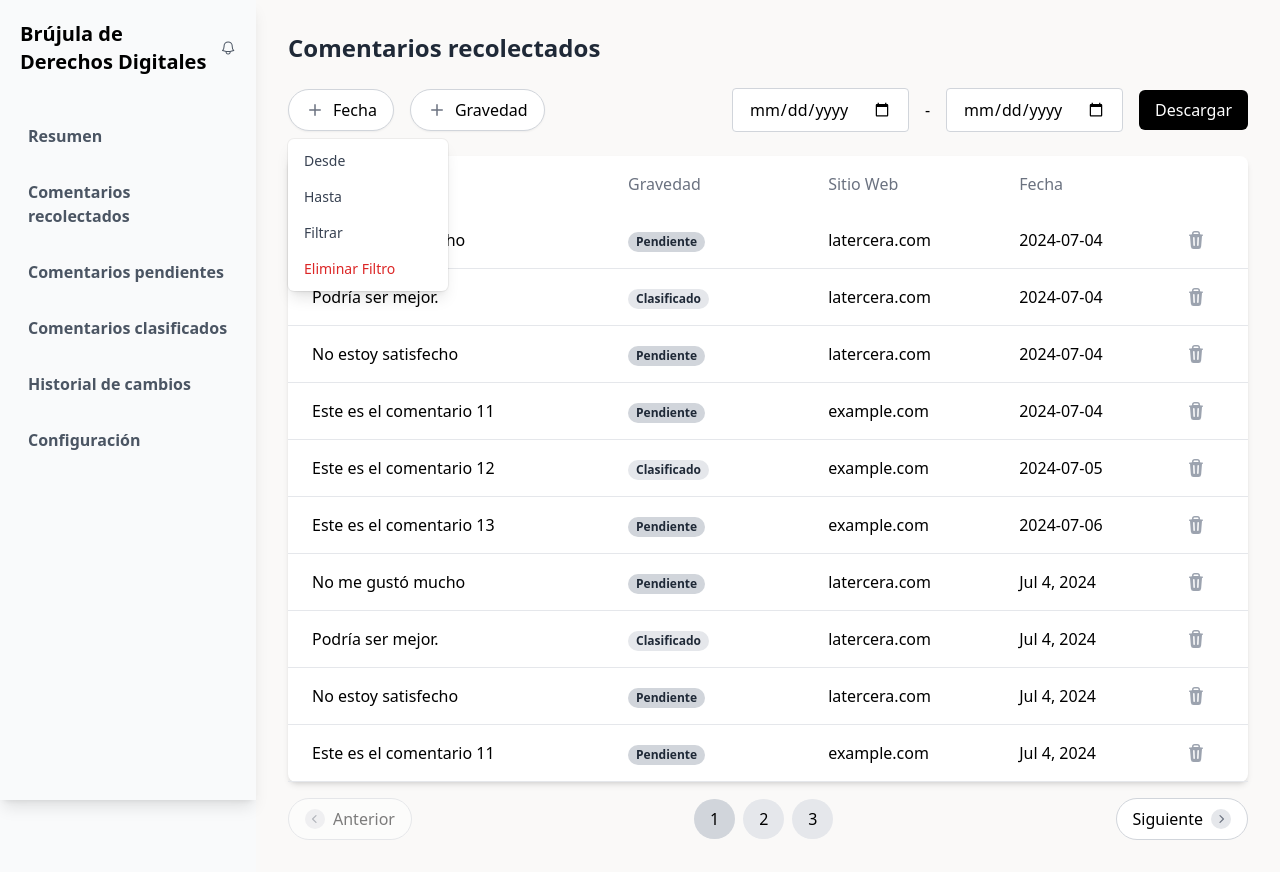
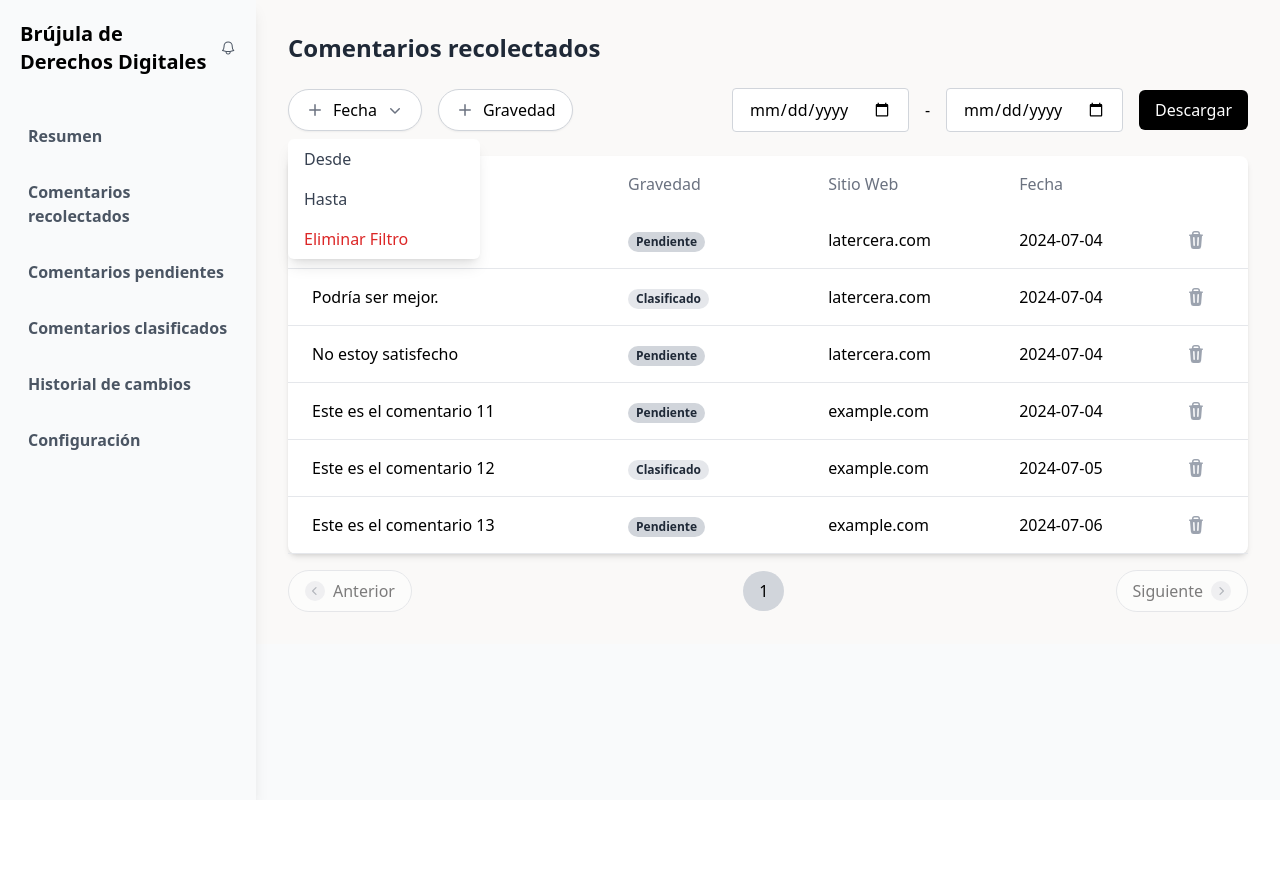
Before and after one commit to MelanieSeg/brujuladederechos, a React (Create React App) app in the folder frontend/: page /comentarios-recolectados in a window 1280 px wide. Both pictures are taken after a click on the button "Fecha". After the commit the page ends 800 px from the top, so only its background shows below. Built offline with nearby package versions, Linux system fonts and the light colour scheme.

Commit message:
Implementacion de Funcionamineto de filtrado por fecha de la vista comentarios recolectados

```diff
--- a/frontend/src/components/ComentariosRecolectados.js
+++ b/frontend/src/components/ComentariosRecolectados.js
@@ -1,5 +1,5 @@
 import React, { useState, useRef, useEffect } from 'react';
-import { TrashIcon, PlusIcon, ChevronRightIcon, ChevronLeftIcon } from '@heroicons/react/20/solid';
+import { TrashIcon, PlusIcon, ChevronRightIcon, ChevronLeftIcon, ChevronDownIcon } from '@heroicons/react/20/solid';
 
 export default function ComentariosRecolectados() {
     const [comentarios, setComentarios] = useState([
@@ -10,33 +10,11 @@ export default function ComentariosRecolectados() {
         { comentario: 'Este es el comentario 12', gravedad: 'Clasificado', sitio: 'example.com', fecha: '2024-07-05' },
         { comentario: 'Este es el comentario 13', gravedad: 'Pendiente', sitio: 'example.com', fecha: '2024-07-06' },
         // ... (más comentarios)
-
-
-        { comentario: 'No me gustó mucho', gravedad: 'Pendiente', sitio: 'latercera.com', fecha: 'Jul 4, 2024' },
-        { comentario: 'Podría ser mejor.', gravedad: 'Clasificado', sitio: 'latercera.com', fecha: 'Jul 4, 2024' },
-        { comentario: 'No estoy satisfecho', gravedad: 'Pendiente', sitio: 'latercera.com', fecha: 'Jul 4, 2024' },
-        // Añadir más comentarios según sea necesario
-        // ...
-        { comentario: 'Este es el comentario 11', gravedad: 'Pendiente', sitio: 'example.com', fecha: 'Jul 4, 2024' },
-        { comentario: 'Este es el comentario 12', gravedad: 'Clasificado', sitio: 'example.com', fecha: 'Jul 5, 2024' },
-        { comentario: 'Este es el comentario 13', gravedad: 'Pendiente', sitio: 'example.com', fecha: 'Jul 6, 2024' },
-        { comentario: 'Este es el comentario 11', gravedad: 'Pendiente', sitio: 'example.com', fecha: 'Jul 4, 2024' },
-        { comentario: 'Este es el comentario 12', gravedad: 'Clasificado', sitio: 'example.com', fecha: 'Jul 5, 2024' },
-        { comentario: 'Este es el comentario 13', gravedad: 'Pendiente', sitio: 'example.com', fecha: 'Jul 6, 2024' },
-        { comentario: 'Este es el comentario 11', gravedad: 'Pendiente', sitio: 'example.com', fecha: 'Jul 4, 2024' },
-        { comentario: 'Este es el comentario 12', gravedad: 'Clasificado', sitio: 'example.com', fecha: 'Jul 5, 2024' },
-        { comentario: 'Este es el comentario 13', gravedad: 'Pendiente', sitio: 'example.com', fecha: 'Jul 6, 2024' },
-        { comentario: 'Este es el comentario 11', gravedad: 'Pendiente', sitio: 'example.com', fecha: 'Jul 4, 2024' },
-        { comentario: 'Este es el comentario 12', gravedad: 'Clasificado', sitio: 'example.com', fecha: 'Jul 5, 2024' },
-        { comentario: 'Este es el comentario 13', gravedad: 'Pendiente', sitio: 'example.com', fecha: 'Jul 6, 2024' },
-        { comentario: 'Este es el comentario 11', gravedad: 'Pendiente', sitio: 'example.com', fecha: 'Jul 4, 2024' },
-        { comentario: 'Este es el comentario 12', gravedad: 'Clasificado', sitio: 'example.com', fecha: 'Jul 5, 2024' },
-        { comentario: 'Este es el comentario 13', gravedad: 'Pendiente', sitio: 'example.com', fecha: 'Jul 6, 2024' },
-        // Puedes seguir añadiendo comentarios para hacer más pruebas
     ]);
 
     const [isDropdownOpen, setDropdownOpen] = useState(false);
     const [isDateDropdownOpen, setIsDateDropdownOpen] = useState(false);
+    const [isCalendarOpen, setIsCalendarOpen] = useState(false);
     const [selectedGravedad, setSelectedGravedad] = useState({
         Pendiente: true,
         Clasificado: true,
@@ -44,12 +22,15 @@ export default function ComentariosRecolectados() {
     const [fechaDesde, setFechaDesde] = useState('');
     const [fechaHasta, setFechaHasta] = useState('');
     const [currentPage, setCurrentPage] = useState(1);
+    const [currentDate, setCurrentDate] = useState(new Date());
+    const [selectedDateType, setSelectedDateType] = useState('');
     const commentsPerPage = 10;
 
     const dropdownRef = useRef(null);
     const gravedadButtonRef = useRef(null);
     const dateDropdownRef = useRef(null);
     const dateButtonRef = useRef(null);
+    const calendarRef = useRef(null);
 
     useEffect(() => {
         function handleClickOutside(event) {
@@ -59,13 +40,16 @@ export default function ComentariosRecolectados() {
             if (isDateDropdownOpen && dateDropdownRef.current && !dateDropdownRef.current.contains(event.target) && dateButtonRef.current && !dateButtonRef.current.contains(event.target)) {
                 setIsDateDropdownOpen(false);
             }
+            if (isCalendarOpen && calendarRef.current && !calendarRef.current.contains(event.target)) {
+                setIsCalendarOpen(false);
+            }
         }
 
         document.addEventListener('mousedown', handleClickOutside);
         return () => {
             document.removeEventListener('mousedown', handleClickOutside);
         };
-    }, [isDropdownOpen, isDateDropdownOpen]);
+    }, [isDropdownOpen, isDateDropdownOpen, isCalendarOpen]);
 
     const handleGravedadClick = () => {
         setDropdownOpen(!isDropdownOpen);
@@ -110,41 +94,79 @@ export default function ComentariosRecolectados() {
 
     const toggleDateDropdown = () => {
         setIsDateDropdownOpen(!isDateDropdownOpen);
+        setIsCalendarOpen(false);
     };
 
     const handlePageClick = (pageNumber) => {
         setCurrentPage(pageNumber);
     };
 
-    const handleDateClick = (option) => {
-        switch (option) {
-            case 'Desde':
-                const desdeDate = prompt('Ingrese la fecha desde (YYYY-MM-DD):');
-                if (desdeDate) setFechaDesde(desdeDate);
-                break;
-            case 'Hasta':
-                const hastaDate = prompt('Ingrese la fecha hasta (YYYY-MM-DD):');
-                if (hastaDate) setFechaHasta(hastaDate);
-                break;
-            case 'Filtrar':
-                // La filtración se realiza automáticamente en el cálculo de filteredComments
-                break;
-            case 'Eliminar Filtro':
-                setFechaDesde('');
-                setFechaHasta('');
-                break;
+    const handleDateOptionClick = (option) => {
+        if (option === 'desde' || option === 'hasta') {
+            setSelectedDateType(option);
+            setIsCalendarOpen(true);
+        } else if (option === 'eliminar') {
+            setFechaDesde('');
+            setFechaHasta('');
+            setIsDateDropdownOpen(false);
+            setIsCalendarOpen(false);
         }
+    };
+
+    const handleDateClick = (day) => {
+        const selectedDate = new Date(currentDate.getFullYear(), currentDate.getMonth(), day);
+        const formattedDate = selectedDate.toISOString().split('T')[0];
+        if (selectedDateType === 'desde') {
+            setFechaDesde(formattedDate);
+        } else if (selectedDateType === 'hasta') {
+            setFechaHasta(formattedDate);
+        }
+        setIsCalendarOpen(false);
         setIsDateDropdownOpen(false);
     };
 
-    const renderDateDropdown = () => {
+    const renderCalendar = () => {
+        const daysInMonth = new Date(currentDate.getFullYear(), currentDate.getMonth() + 1, 0).getDate();
+        const firstDayOfMonth = new Date(currentDate.getFullYear(), currentDate.getMonth(), 1).getDay();
+        const days = [];
+        const monthNames = ['Enero', 'Febrero', 'Marzo', 'Abril', 'Mayo', 'Junio', 'Julio', 'Agosto', 'Septiembre', 'Octubre', 'Noviembre', 'Diciembre'];
+
+        for (let i = 0; i < firstDayOfMonth; i++) {
+            days.push(<div key={`empty-${i}`} className="text-center py-2"></div>);
+        }
+
+        for (let i = 1; i <= daysInMonth; i++) {
+            days.push(
+                <button
+                    key={i}
+                    onClick={() => handleDateClick(i)}
+                    className="text-center py-2 hover:bg-gray-200 rounded-full w-10 h-10"
+                >
+                    {i}
+                </button>
+            );
+        }
+
         return (
-            <div ref={dateDropdownRef} className="absolute mt-2 w-40 rounded-md shadow-lg bg-white ring-1 ring-black ring-opacity-5 z-10">
-                <div className="py-1">
-                    <button onClick={() => handleDateClick('Desde')} className="block w-full text-left px-4 py-2 text-sm text-gray-700 hover:bg-gray-100">Desde</button>
-                    <button onClick={() => handleDateClick('Hasta')} className="block w-full text-left px-4 py-2 text-sm text-gray-700 hover:bg-gray-100">Hasta</button>
-                    <button onClick={() => handleDateClick('Filtrar')} className="block w-full text-left px-4 py-2 text-sm text-gray-700 hover:bg-gray-100">Filtrar</button>
-                    <button onClick={() => handleDateClick('Eliminar Filtro')} className="block w-full text-left px-4 py-2 text-sm text-red-600 hover:bg-gray-100">Eliminar Filtro</button>
+            <div ref={calendarRef} className="absolute mt-2 p-4 bg-white rounded-lg shadow-xl z-20 w-80">
+                <div className="flex justify-between items-center mb-4">
+                    <button onClick={() => setCurrentDate(new Date(currentDate.getFullYear(), currentDate.getMonth() - 1, 1))} className="p-1 rounded-full hover:bg-gray-200">
+                        <ChevronLeftIcon className="w-6 h-6" />
+                    </button>
+                    <span className="font-bold text-lg">
+                        {monthNames[currentDate.getMonth()]} {currentDate.getFullYear()}
+                    </span>
+                    <button onClick={() => setCurrentDate(new Date(currentDate.getFullYear(), currentDate.getMonth() + 1, 1))} className="p-1 rounded-full hover:bg-gray-200">
+                        <ChevronRightIcon className="w-6 h-6" />
+                    </button>
+                </div>
+                <div className="grid grid-cols-7 gap-1">
+                    {['Do', 'Lu', 'Ma', 'Mi', 'Ju', 'Vi', 'Sa'].map((day) => (
+                        <div key={day} className="text-center font-bold text-gray-500 mb-2">
+                            {day}
+                        </div>
+                    ))}
+                    {days}
                 </div>
             </div>
         );
@@ -211,8 +233,35 @@ export default function ComentariosRecolectados() {
                         >
                             <PlusIcon className="w-5 h-5 text-gray-500" />
                             <span>Fecha</span>
+                            <ChevronDownIcon className="w-5 h-5 text-gray-500" />
                         </button>
-                        {isDateDropdownOpen && renderDateDropdown()}
+                        {isDateDropdownOpen && (
+                            <div ref={dateDropdownRef} className="absolute mt-2 w-48 bg-white rounded-md shadow-lg z-20">
+                                <button
+                                    className="block w-full text-left px-4 py-2 text-base text-gray-700 hover:bg-gray-100"
+                                    onClick={() => handleDateOptionClick('desde')}
+                                >
+                                    Desde
+                                </button>
+                                <button
+                                    className="block w-full text-left px-4 py-2 text-base text-gray-700 hover:bg-gray-100"
+                                    onClick={() => handleDateOptionClick('hasta')}
+                                >
+                                    Hasta
+                                </button>
+                                <button
+                                    className="block w-full text-left px-4 py-2 text-base text-red-600 hover:bg-gray-100"
+                                    onClick={() => handleDateOptionClick('eliminar')}
+                                >
+                                    Eliminar Filtro
+                                </button>
+                            </div>
+                        )}
+                        {isCalendarOpen && (
+                            <div className="absolute left-0 mt-2">
+                                {renderCalendar()}
+                            </div>
+                        )}
                     </div>
 
                     {/* Gravedad button with dropdown */}
```
